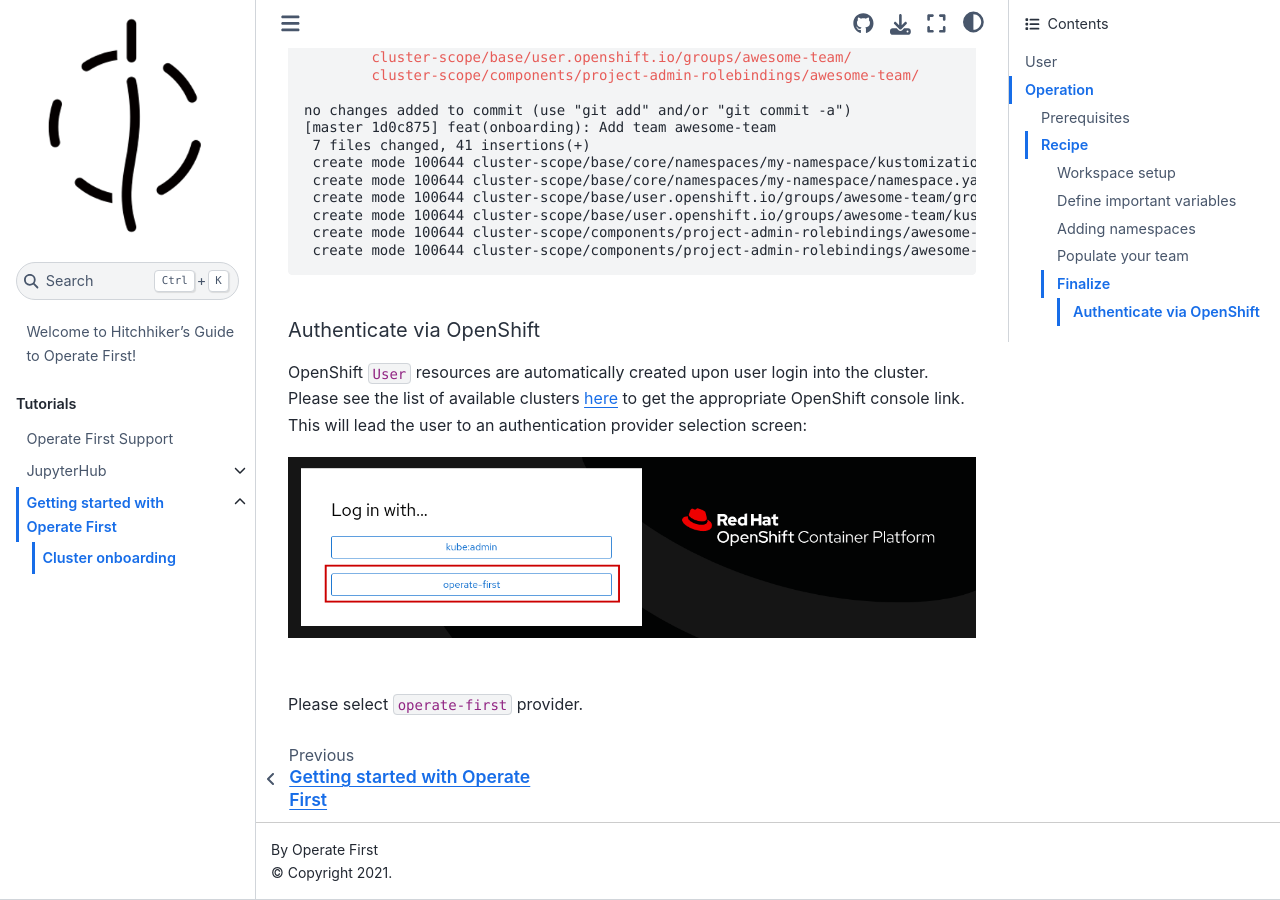
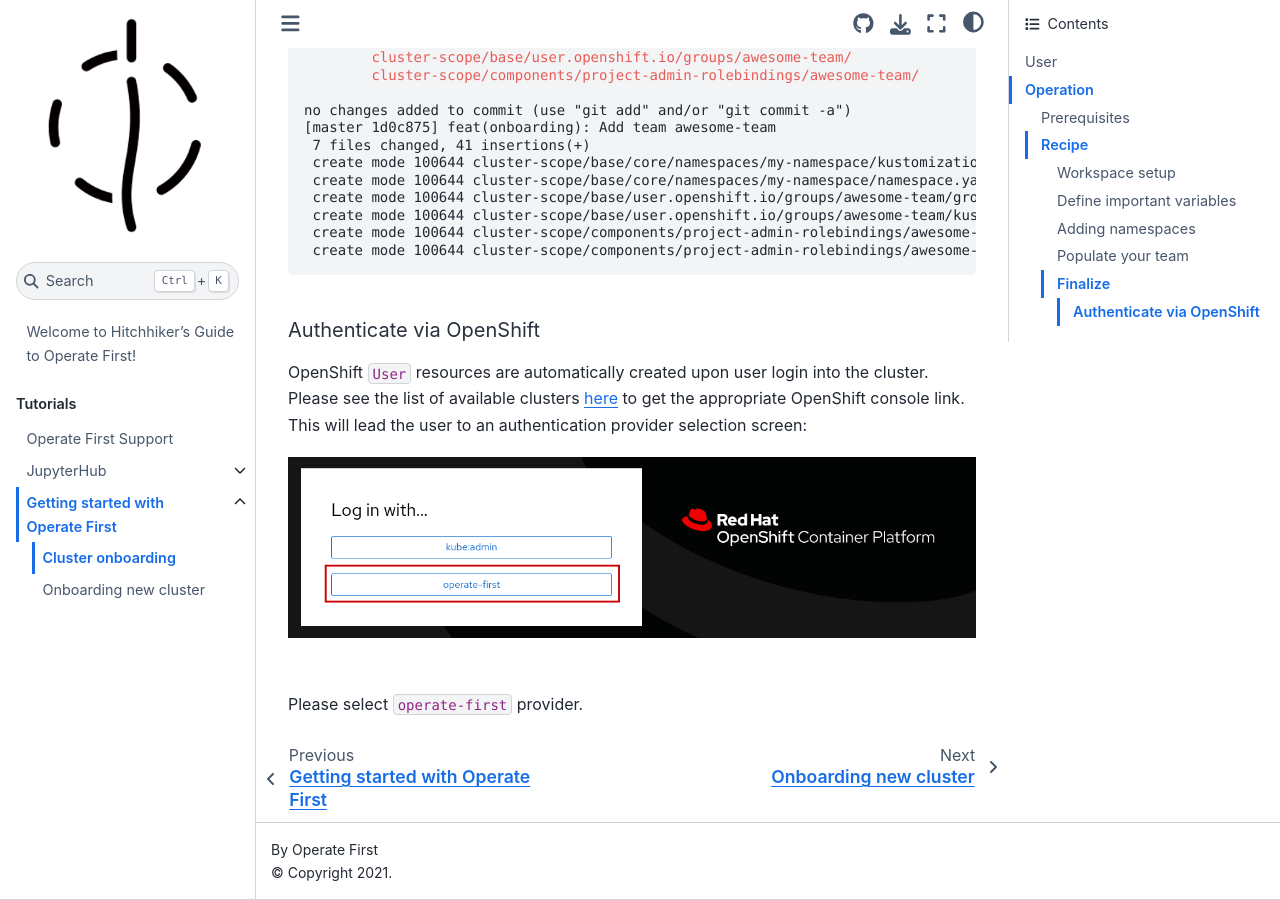
Before and after one commit to operate-first/hitchhikers-guide, a Jupyter Book: the page built from pages/onboarding_cluster.ipynb, in a window 1280 px wide and 900 px high, scrolled down 4300 px. Built offline with Jupyter Book 1.0.4 settings and Sphinx 7.4.7 and the Sphinx Book theme 1.1.4, drawn with Linux system fonts in a browser that asks for light colours.

Commit message:
feat: create tutorial for onboarding to cluster (#15)
Signed-off-by: Michal Drla <mdrla@redhat.com>

```diff
--- a/_toc.yml
+++ b/_toc.yml
@@ -10,3 +10,4 @@
     - file: pages/operate_first_clusters
       sections:
       - file: pages/onboarding_cluster
+      - file: pages/onboarding_new_cluster
```
Also changed, not shown: pages/onboarding_new_cluster.ipynb (added).
